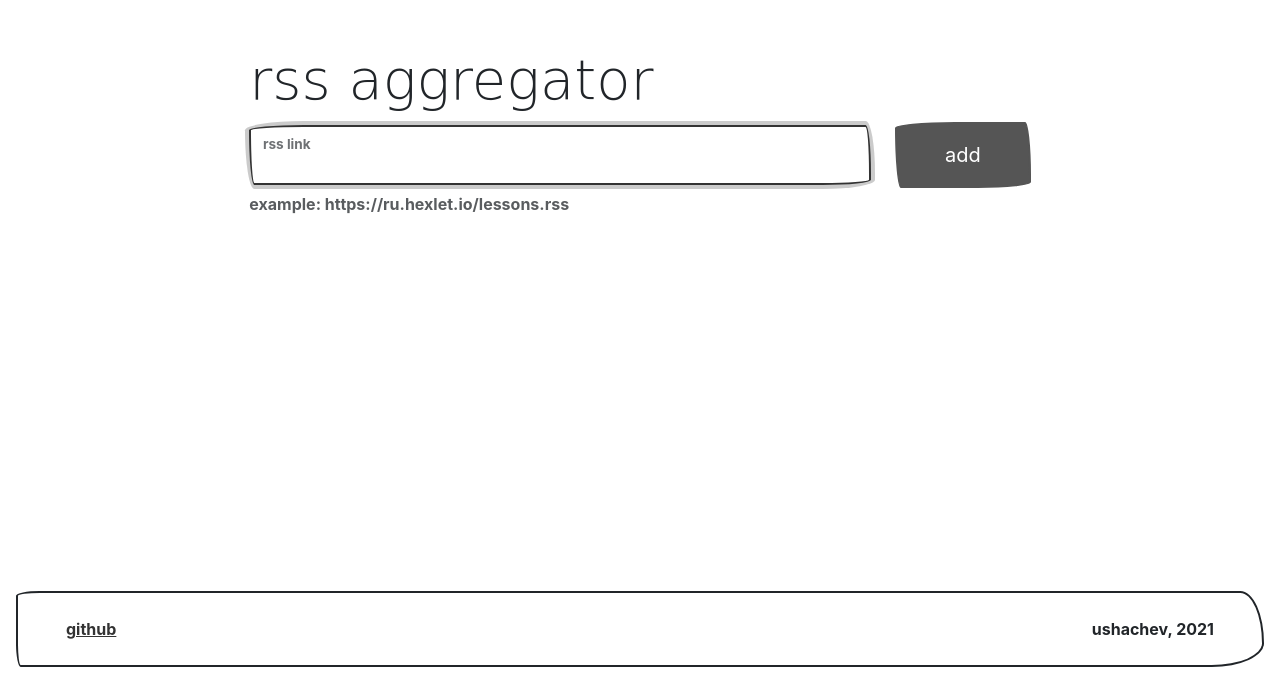
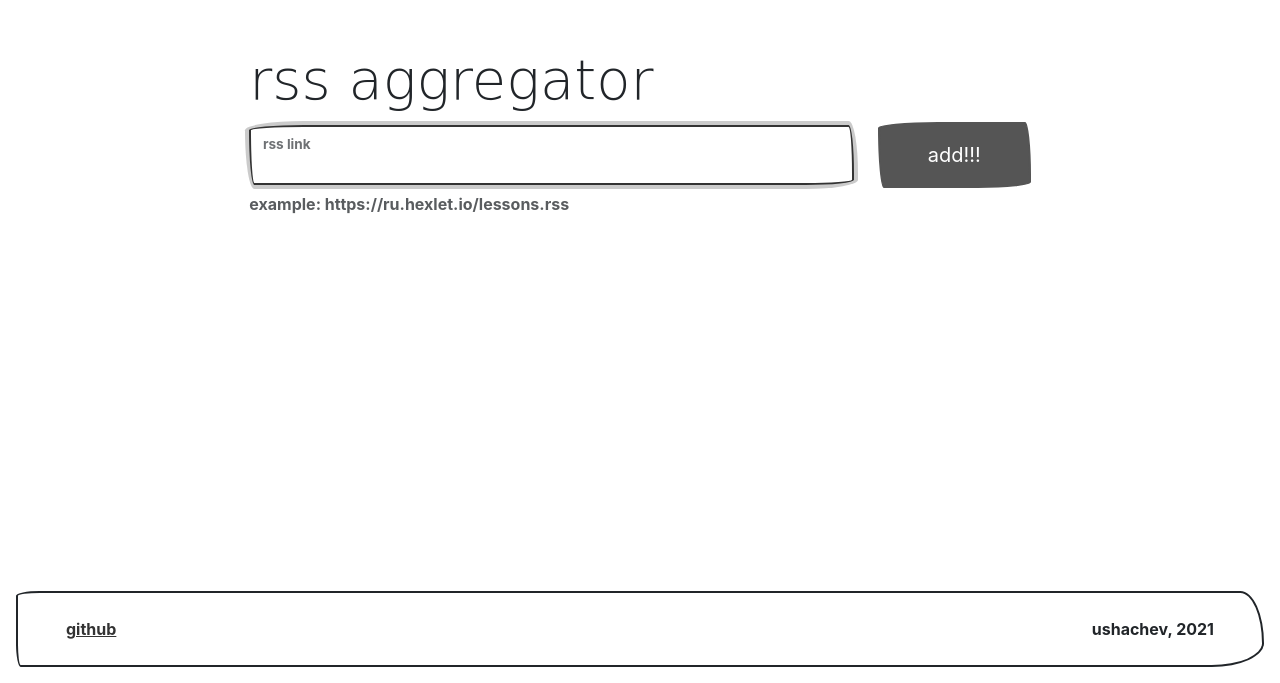
Before and after one commit to ushachev/GHA-test, a website built with webpack: page index.html in a window 1280 px wide. Shown: the part 117-800 px from the top of the page. Built offline with nearby package versions, Linux system fonts and the light colour scheme; a web font is replaced by a local one; what on-change would draw is missing.

Commit message:
simple change for deploy example

```diff
--- a/index.html
+++ b/index.html
@@ -37,7 +37,7 @@
                 </div>
               </div>
               <div class="col-auto">
-                <button type="submit" aria-label="add" class="btn btn-secondary fs-5 px-sm-5 py-3">add</button>
+                <button type="submit" aria-label="add" class="btn btn-secondary fs-5 px-sm-5 py-3">add!!!</button>
               </div>
             </div>
           </form>
```
